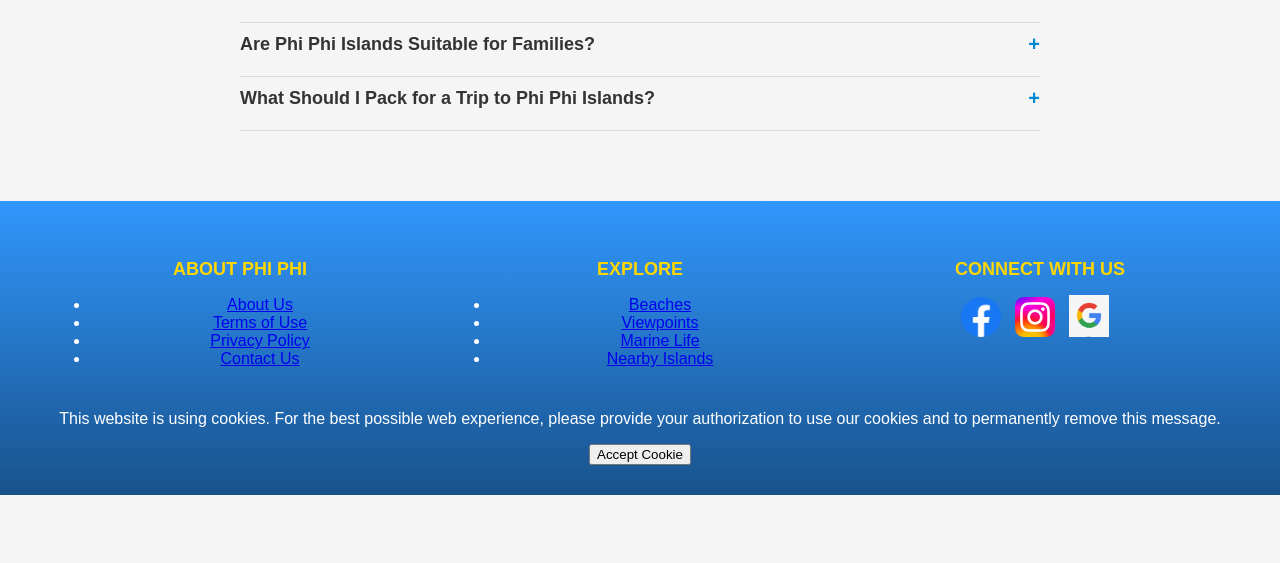
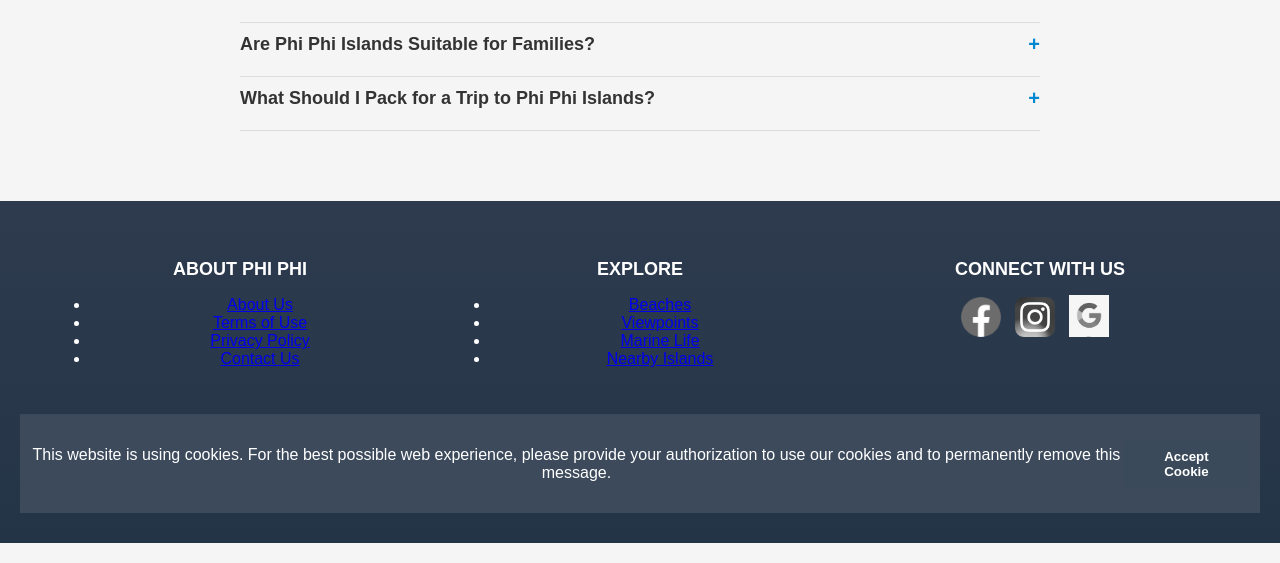
Before and after one commit to Flandra1-s/Projekti-Webb, a PHP site: the page made by Phi,Phi.html in a window 1280 px wide. Shown: the part 2043-2606 px from the top of the page. Before the commit the page ends 2538 px from the top, so only its background shows below. Run offline with PHP 8.4, Linux system fonts and the light colour scheme.

Commit message:
Update CSS for Phi Phi page to improve layout and visual appearance.
Refined styles for the footer section with gradient background and better font color.
Enhanced newsletter form styling for better usability.
Adjusted placeholder text and button hover effects for a more interactive design.
Applied consistent font and color schemes across the page

```diff
--- a/Phi,Phi.css
+++ b/Phi,Phi.css
@@ -210,12 +210,12 @@ body {
   .faq-item.open .faq-toggle {
     transform: rotate(45deg);
   }
-
   footer {
-    background: linear-gradient(to bottom, rgba(0, 128, 255, 0.8), rgba(0, 64, 128, 0.9));
-    color: white;
+    background: linear-gradient(to bottom, #2E3B4E, #243447);
+    color: #ffffff;
     padding: 30px 20px;
   }
+
   .footer-container {
     display: flex;
     flex-wrap: wrap;
@@ -223,24 +223,94 @@ body {
     max-width: 1200px;
     margin: auto;
   }
+
   .footer-column {
     flex: 1;
     min-width: 200px;
     margin: 10px;
   }
+
   .footer-title {
     font-size: 18px;
     margin-bottom: 15px;
-    color: #ffd700;
+    color: #ffffff;
+    font-weight: bold;
   }
+
   .social-icons a {
     margin-right: 10px;
     display: inline-block;
   }
+
   .social-icons img {
     width: 40px;
-    transition: transform 0.3s ease;
+    transition: transform 0.3s ease, filter 0.3s ease;
+    filter: grayscale(100%);
   }
+
   .social-icons a:hover img {
     transform: scale(1.2);
+    filter: grayscale(0%);
   }
+
+  .newsletter-form {
+    display: flex;
+    flex-direction: column;
+    gap: 10px;
+  }
+
+  .newsletter-form input {
+    padding: 10px;
+    border: 1px solid #3B4A5A;
+    border-radius: 4px;
+    background: #3C4A5C;
+    color: #ffffff;
+  }
+
+  .newsletter-form input::placeholder {
+    color: #d1d1d1;
+  }
+
+  .newsletter-form button {
+    padding: 10px;
+    background: #3B4A5A;
+    border: none;
+    border-radius: 4px;
+    color: #ffffff;
+    cursor: pointer;
+    font-weight: bold;
+    transition: background 0.3s, color 0.3s;
+  }
+
+  .newsletter-form button:hover {
+    background: #FFC107;
+    color: #3C4A5C;
+  }
+
+  .cookie-notice {
+    background: #3C4A5C;
+    color: #ffffff;
+    text-align: center;
+    padding: 15px 10px;
+    margin-top: 20px;
+    display: flex;
+    justify-content: space-between;
+    align-items: center;
+    border-top: 1px solid #3B4A5A;
+  }
+
+  .cookie-notice button {
+    background: #3B4A5A;
+    color: #ffffff;
+    border: none;
+    padding: 10px 20px;
+    border-radius: 4px;
+    cursor: pointer;
+    font-weight: bold;
+    transition: background 0.3s, color 0.3s;
+  }
+
+  .cookie-notice button:hover {
+    background: #FFC107;
+    color: #3C4A5C;
+  }
```
